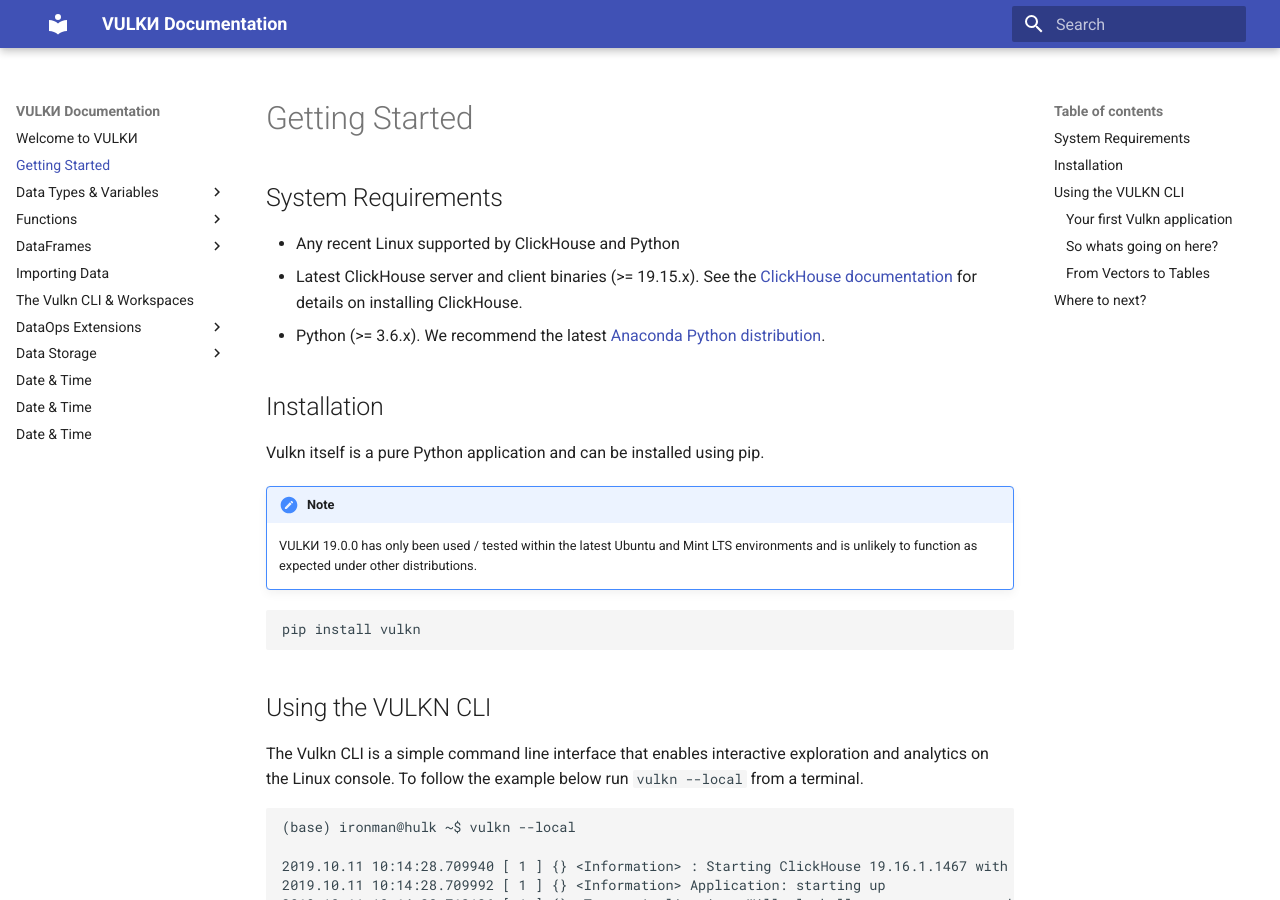
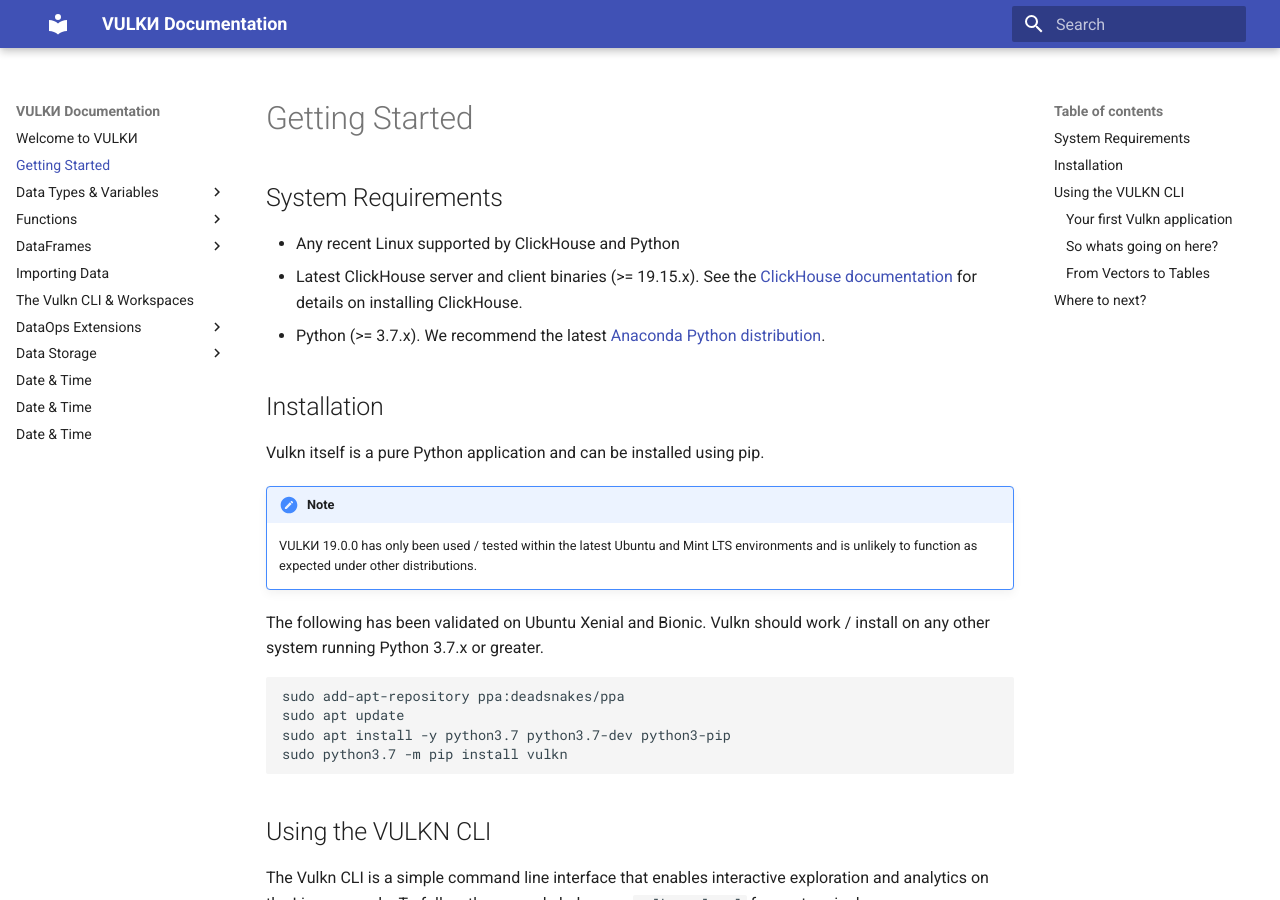
Before and after one commit to VulknData/vulkn, an MkDocs documentation site: the page built from docs/getting_started.md, in a window 1280 px wide and 900 px high. Built offline with MkDocs 1.6.1 and Material for MkDocs 9.7.7, drawn with Linux system fonts in a browser that asks for light colours.

Commit message:
Fix installation on Ubuntu with Python 3.7.x+

````diff
--- a/docs/getting_started.md
+++ b/docs/getting_started.md
@@ -4,7 +4,7 @@
 
 - Any recent Linux supported by ClickHouse and Python
 - Latest ClickHouse server and client binaries (>= 19.15.x). See the [ClickHouse documentation](https://clickhouse.yandex/docs/en/getting_started/#installation) for details on installing ClickHouse.
-- Python (>= 3.6.x). We recommend the latest [Anaconda Python distribution](https://www.anaconda.com/distribution/).
+- Python (>= 3.7.x). We recommend the latest [Anaconda Python distribution](https://www.anaconda.com/distribution/).
 
 ## Installation
 
@@ -13,8 +13,13 @@
 !!! note
     VULKИ 19.0.0 has only been used / tested within the latest Ubuntu and Mint LTS environments and is unlikely to function as expected under other distributions.
 
+The following has been validated on Ubuntu Xenial and Bionic. Vulkn should work / install on any other system running Python 3.7.x or greater.
+
 ```bash
-pip install vulkn
+sudo add-apt-repository ppa:deadsnakes/ppa
+sudo apt update
+sudo apt install -y python3.7 python3.7-dev python3-pip
+sudo python3.7 -m pip install vulkn
 ```
 
 ## Using the VULKN CLI
````
Also changed, not shown: 2 other files.
